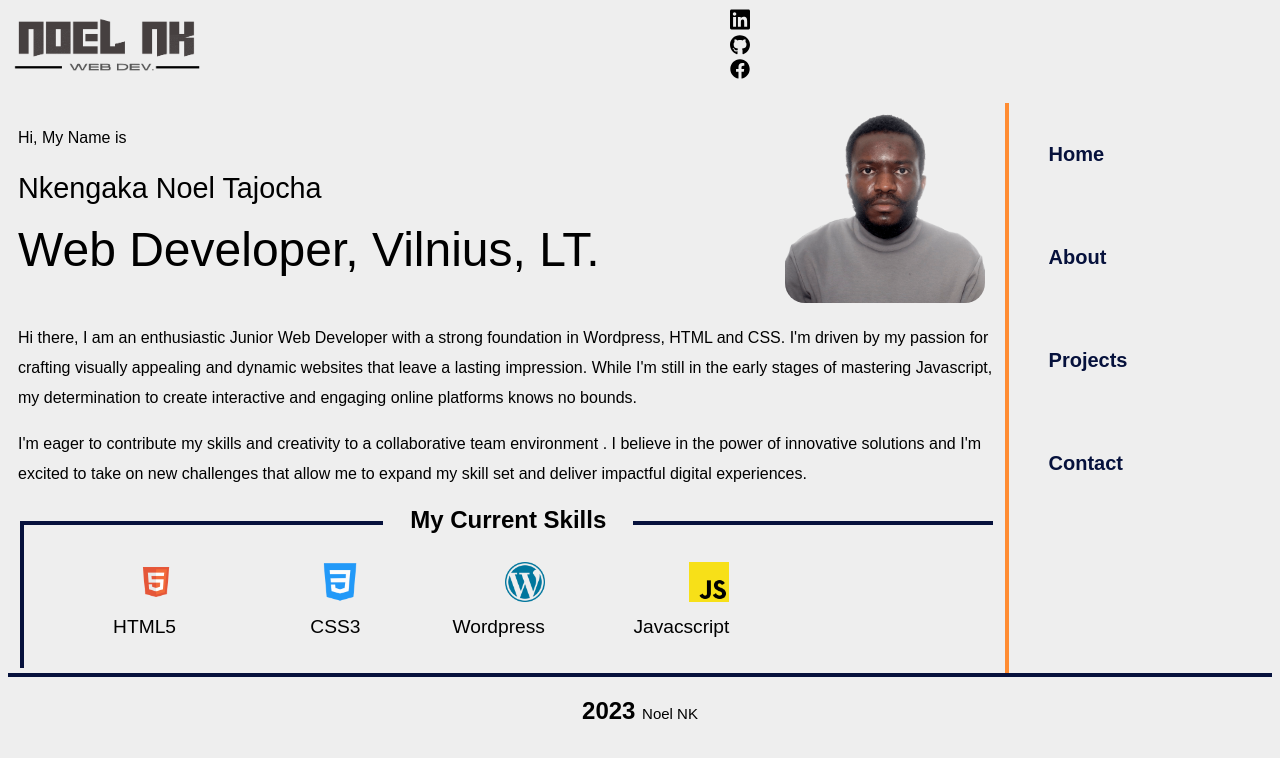
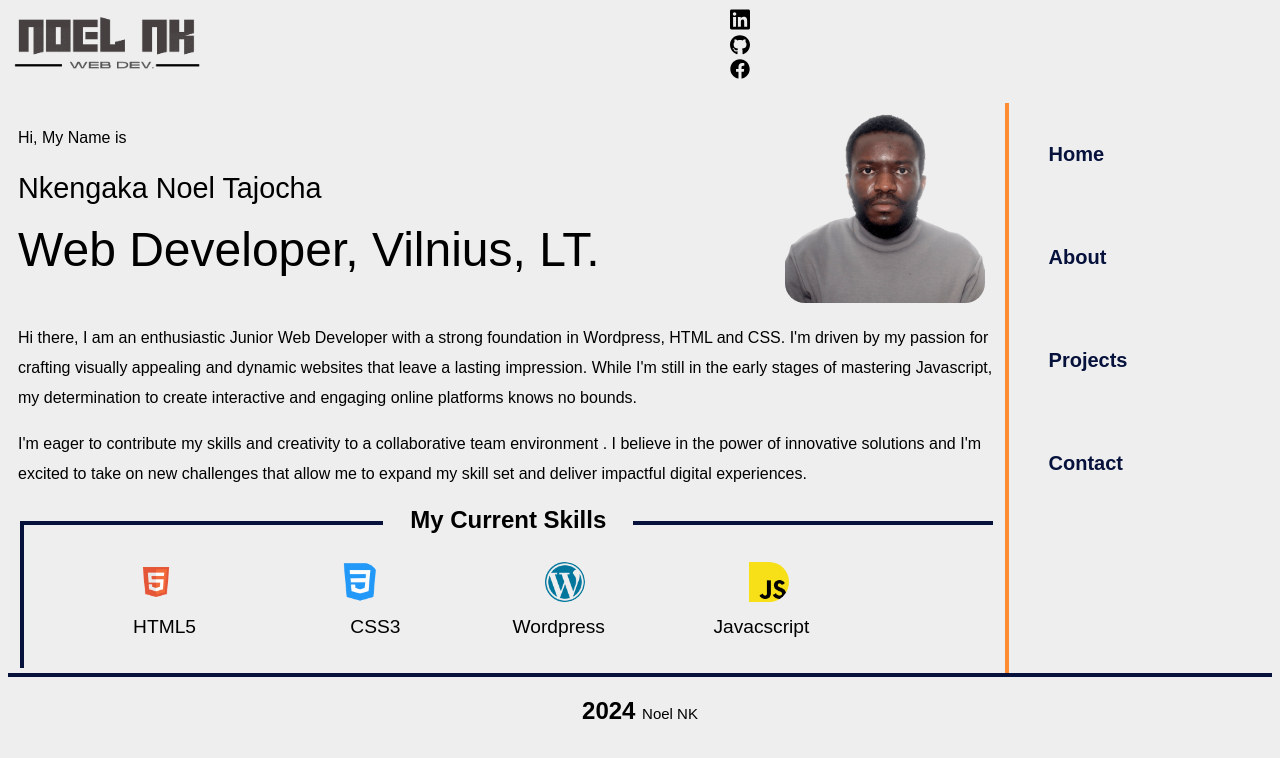
Before and after one commit to noelnkdev/portfolio, a plain HTML site: page index.html in a window 1280 px wide. Drawn offline with Linux system fonts and the light colour scheme.

Commit message:
Update index.html

```diff
--- a/index.html
+++ b/index.html
@@ -13,7 +13,7 @@
 <body>
     <header>
         <div class="flex-header">
-            <img src="./media/Noelnk Logo.png" alt="My Logo" id="main-logo">
+            <a href="./index.html"><img src="./media/Noelnk Logo.png" alt="My Logo" id="main-logo"></a>
                 <div class="social-icons">
             <a href="https://www.linkedin.com/in/nkengaka-noel-2b04a6247" target="_blank"><img
                     src="./media/linkedin (1).svg" alt="Linkedin Profile"></a>
@@ -34,7 +34,7 @@
                     </div>
                 </article>
                 <div class="myphoto">
-                    <img src="./media/Noel Photo.png" alt="Noel's Photo" class="noelphoto">
+                    <a href="./about.html"><img src="./media/Noel Photo.png" alt="Noel's Photo" class="noelphoto proj-homepic"></a>
                 </div>
             </div>
 
@@ -61,19 +61,19 @@
                         </h2>
                     </legend>
                     <figure>
-                        <img src="./media/html logo 512-min.png" alt="">
+                        <img class="noelphoto" src="./media/html logo 512-min.png" alt="">
                         <figcaption>HTML5</figcaption>
                     </figure>
                     <figure>
-                        <img src="./media/css-logo-512-min.png" alt="">
+                        <img class="noelphoto" src="./media/css-logo-512-min.png" alt="">
                         <figcaption>CSS3</figcaption>
                     </figure>
                     <figure>
-                        <img src="./media/wordpress-logo-512.png" alt="">
+                        <img class="noelphoto" src="./media/wordpress-logo-512.png" alt="">
                         <figcaption>Wordpress</figcaption>
                     </figure>
                     <figure>
-                        <img src="./media/javascript logo 512-min.png" alt="">
+                        <img class="noelphoto" src="./media/javascript logo 512-min.png" alt="">
                         <figcaption>Javacscript</figcaption>
                     </figure>
                 </fieldset>
@@ -93,9 +93,11 @@
     </main>
     <footer>
         <div class="footer1">
-            <h2>2023 <span class="footer-text">Noel NK</span></h2>
+            <h2>2024 <span class="footer-text">Noel NK</span></h2>
         </div>
     </footer>
+    <script src="./script.js">
+    </script>
 </body>
 
 </html>
```
